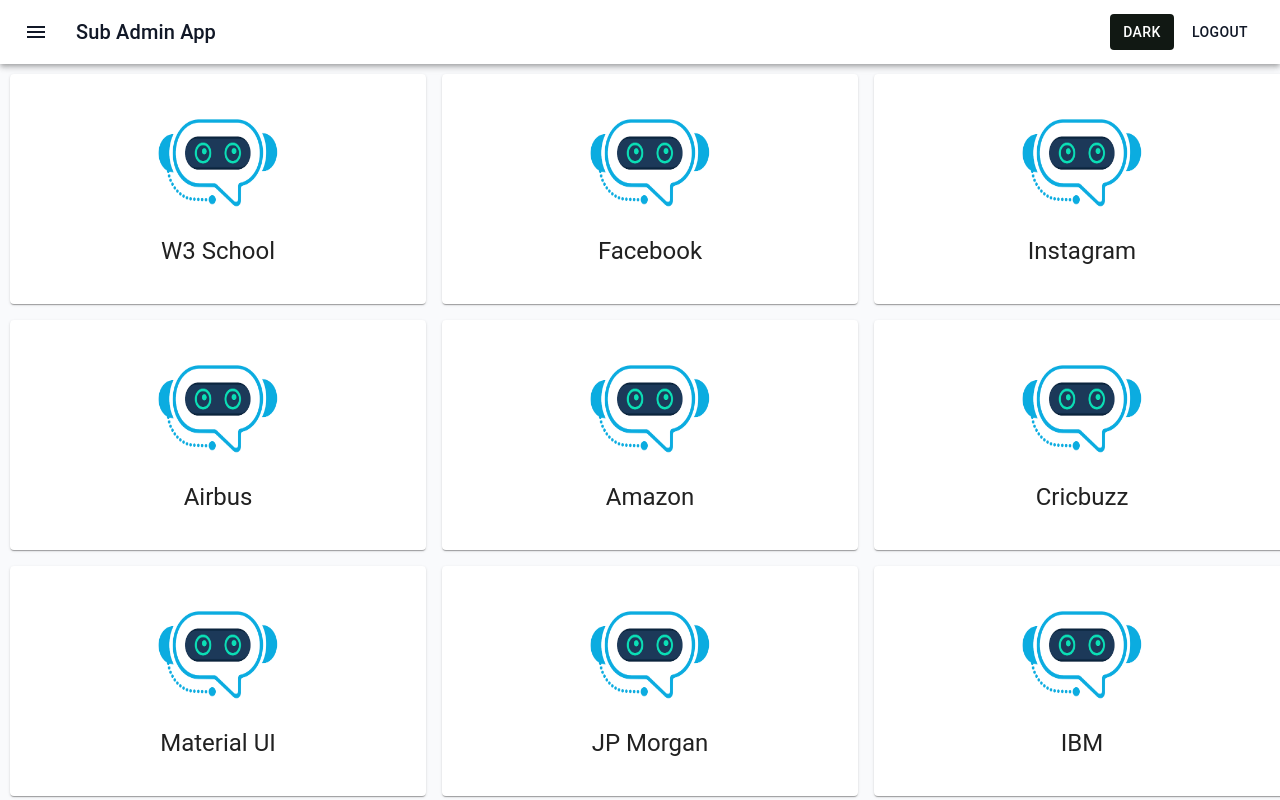
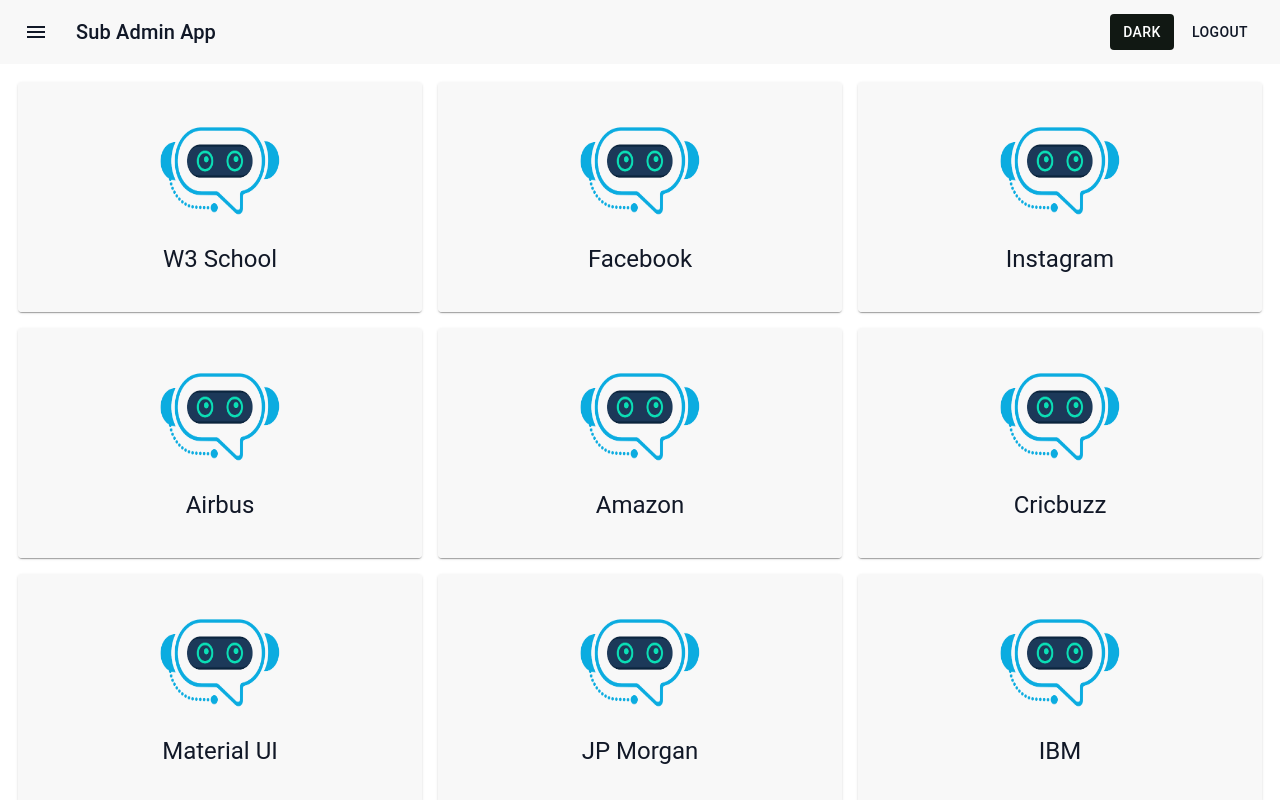
Before and after one commit to Cursed-Rowen49/sub-admin-app, a Next.js app: page /landingPage/landingPage in a window 1280 px wide. Shown: the top 800 px of the page. Built offline with nearby package versions, Linux system fonts and the light colour scheme.

Commit message:
dark Mode Completed....

```diff
--- a/src/components/GridItem/gridItem.tsx
+++ b/src/components/GridItem/gridItem.tsx
@@ -1,4 +1,4 @@
-import React, { useContext, useState } from 'react';
+import React, { useContext, useEffect, useState } from 'react';
 import Link from 'next/link';
 import Image from 'next/image';
 import { Box, Grid, Typography, CardActionArea } from '@mui/material';
@@ -9,7 +9,9 @@
 import img from 'public/assert/images/bot.png';
 import AppContext from '../AppContext';
 
-export default function ResponsiveCard({ dataFromApi }) {
+export default function ResponsiveCard(props: { dataFromApi: any }) {
+  const { dataFromApi } = props;
+
   const blackColorShade = grey[900];
   // console.log(dataFromApi);
 
@@ -19,9 +21,31 @@
   const color = context.mode.color;
   const bgcolor = context.mode.bgColor;
 
+  useEffect(() => {
+    if (theme === 'light') {
+      context.setMode({
+        theme: 'dark',
+        color: 'rgb(17,24,39)',
+        bgColor: '#f8f8f8',
+      });
+    } else {
+      context.setMode({
+        theme: 'light',
+        color: '#f8f8f8',
+        bgColor: 'rgb(17,24,39)',
+      });
+    }
+  }, []);
   return (
     <>
-      <Box sx={{ flexGrow: 1, margin: '10px', width: '100vw' }}>
+      <Box
+        sx={{
+          flexGrow: 1,
+          width: '100vw',
+          padding: '18px ',
+          backgroundColor: `${theme}` === 'dark' ? '#fff' : 'black',
+        }}
+      >
         <Grid
           container
           spacing={{ xs: 2, md: 2 }}
@@ -33,7 +57,9 @@
               <>
                 <Grid item xs={4} sm={4} md={4}>
                   <Item>
-                    <CardActionArea sx={{ minWidth: '288px' }}>
+                    <CardActionArea
+                      sx={{ minWidth: '288px', backgroundColor: `${bgcolor}` }}
+                    >
                       <Link href={url}>
                         {/* Link from -> Mui */}
                         <CardContainer>
@@ -50,6 +76,7 @@
                               variant="h5"
                               color={blackColorShade}
                               gutterBottom
+                              sx={{ color: `${color}` }}
                             >
                               {curEle.OrgName}
                             </Typography>
--- a/src/components/NavigationBar/NavSideBar.tsx
+++ b/src/components/NavigationBar/NavSideBar.tsx
@@ -32,13 +32,13 @@
   const [state, setState] = React.useState({
     left: false,
   });
-  const [themeMode, setThemeMode] = useState('dark');
 
   //Adding useContext.
   const context = useContext(AppContext);
   const theme = context.mode.theme;
   const color = context.mode.color;
   const bgcolor = context.mode.bgColor;
+  const btnbgcolor = context.mode.btnBgColor;
 
   const toggleDrawer =
     (anchor: Anchor, open: boolean) =>
@@ -55,19 +55,17 @@
     };
 
   const handleTheme = () => {
-    if (themeMode === 'dark') {
-      setThemeMode('light');
-      context.setMode({
-        theme: 'dark',
-        color: '#fff',
-        bgColor: 'rgb(17,24,39)',
-      });
-    } else {
-      setThemeMode('dark');
+    if (theme === 'light') {
       context.setMode({
         theme: 'dark',
         color: 'rgb(17,24,39)',
-        bgColor: '#fff',
+        bgColor: '#f8f8f8',
+      });
+    } else {
+      context.setMode({
+        theme: 'light',
+        color: '#f8f8f8',
+        bgColor: 'rgb(17,24,39)',
       });
     }
   };
@@ -176,7 +174,9 @@
             <Typography variant="h6" component="div" sx={{ flexGrow: 1 }}>
               Sub Admin App
             </Typography>
-            <ThemeButton onClick={handleTheme}>{themeMode}</ThemeButton>
+            <ThemeButton onClick={handleTheme}>
+              {context.mode.theme}
+            </ThemeButton>
             <Button color="inherit">Logout</Button>
           </Toolbar>
         </AppBar>
```
